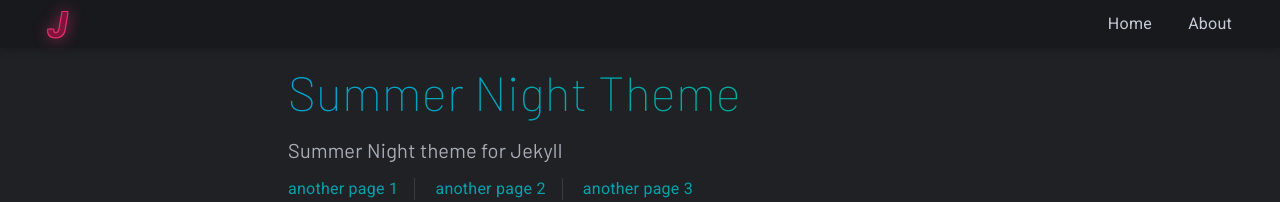
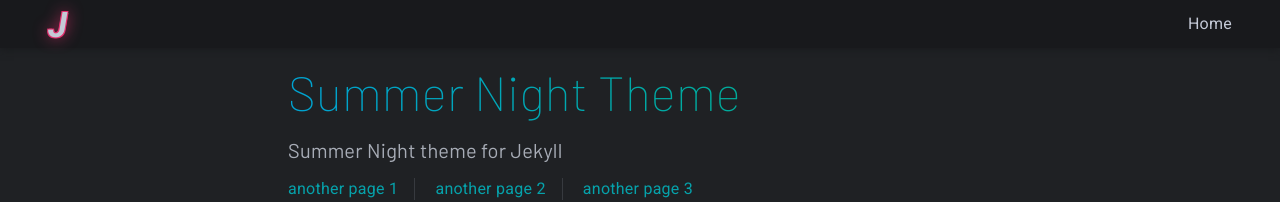
Before and after one commit to jackw01/summer-night-jekyll, a Jekyll site: the page built from index.md, in a window 1280 px wide. Shown: the top 202 px of the page. Built offline with Jekyll 4.4.1, drawn with Linux system fonts in a browser that asks for light colours.

Commit message:
css update again

```diff
--- a/_layouts/default.html
+++ b/_layouts/default.html
@@ -28,12 +28,11 @@
     {% endif %}
   </head>
   <body>
-    {% if site.github.owner_name == "jackw01" %}
+    {% if site.github.owner_name == "jackw01" %} <!-- bad hack but it works -->
     <header class="page-nav-header">
       <nav>
         <span class="float-left site-logo"><a href="{{ site.url }}">J</a></span>
         <a href="{{ site.url }}">Home</a>
-        <a href="{{ site.url }}/pages/about">About</a>
       </nav>
     </header>
     {% endif %}
--- a/_sass/summer-night-jekyll.scss
+++ b/_sass/summer-night-jekyll.scss
@@ -86,7 +86,7 @@ strong {
 }
 
 small, .small {
-  font-size: 0.8em;
+  font-size: 0.85em;
 }
 
 ::-moz-selection {
@@ -143,6 +143,7 @@ a.secondary {
   border: 20px solid transparent;
   border-width: 1px;
   border-style: solid;
+  //border-radius: 5px;
   border-image: linear-gradient(135deg, #fa5f8b 0%,#d3ab58 100%);
   border-image-slice: 1;
   background-image: linear-gradient(135deg, $body-text-color 0%, $body-text-color 50%, #fa5f8b 50%, #d3ab58 100%);
@@ -241,23 +242,26 @@ a.secondary {
 
       &:hover {
         border: none;
+        text-decoration: none;
       }
     }
 
-    a {
-      background-image: linear-gradient(90deg, $body-text-color 0%, $body-text-color 50%, #00a3d2 50%, #00ab9a 100%);
-      color: transparent;
-      -webkit-background-clip: text;
-      background-clip: text;
+    a:not(.site-logo-link) {
+      //background-image: linear-gradient(90deg, $body-text-color 0%, $body-text-color 50%, #00a3d2 50%, #00ab9a 100%);
+      //color: transparent;
+      //-webkit-background-clip: text;
+      //background-clip: text;
+      color: $body-text-color;
       border-bottom: 1px solid transparent;
-      background-position: 0px 0px;
-      background-size: 200%;
+      //background-position: 0px 0px;
+      //background-size: 200%;
     }
 
-    a:hover {
+    a:not(.site-logo-link):hover {
       text-decoration: none;
       border-bottom: 1px solid $accent-color;
-      background-position: -100% 0px;
+      color: $accent-color;
+      //background-position: -100% 0px;
     }
   }
 }
```
